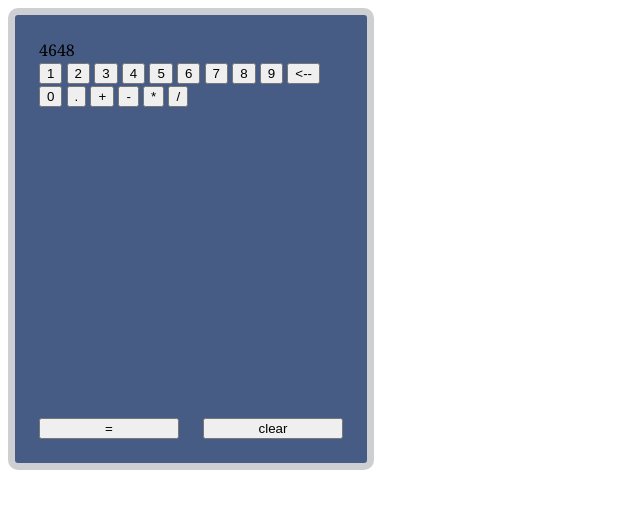
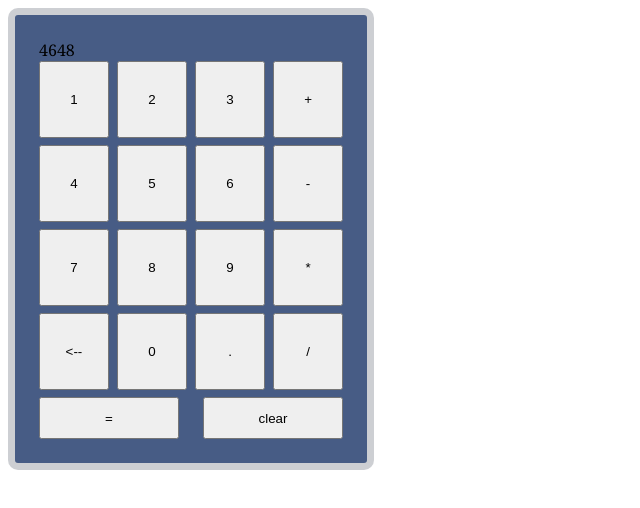
Before and after one commit to resetreboot1/calculator, a plain HTML site: page index.html in a window 1280 px wide. Shown: the whole page, without its empty margins (0-640 px from the left). Drawn offline with Linux system fonts and the light colour scheme.

Commit message:
Change the order of the characters in the calc and add styles

```diff
--- a/index.html
+++ b/index.html
@@ -16,18 +16,18 @@
        <button class="top-half-button">1</button>
        <button class="top-half-button">2</button>
        <button class="top-half-button">3</button>
+       <button class="top-half-button">+</button>
        <button class="top-half-button">4</button>
        <button class="top-half-button">5</button>
        <button class="top-half-button">6</button>
+       <button class="top-half-button">-</button>
        <button class="top-half-button">7</button>
        <button class="top-half-button">8</button>
        <button class="top-half-button">9</button>
+       <button class="top-half-button">*</button>
        <button class="top-half-button"><--</button>
        <button class="top-half-button">0</button>
        <button class="top-half-button">.</button>
-       <button class="top-half-button">+</button>
-       <button class="top-half-button">-</button>
-       <button class="top-half-button">*</button>
        <button class="top-half-button">/</button>
      </div>
      <div class="bottom-half-container">
--- a/styles.css
+++ b/styles.css
@@ -10,6 +10,7 @@ body {
     display: flex;
     flex-direction: column;
     padding: 3vh;
+    justify-content: stretch;
 }
 
 .bottom-half-container {
@@ -17,8 +18,22 @@ body {
     display: flex;
     justify-content: stretch;
     gap: 3vh;
+    flex: 1;
 }
 
 .bottom-half-button {
     flex: 1;
 }
+
+.top-half-container {
+
+    display: flex;
+    flex-wrap: wrap;
+    justify-content: space-between;
+    flex: 8;
+}
+
+.top-half-button {
+    width: 23%;
+    height: 23%;
+}
```
